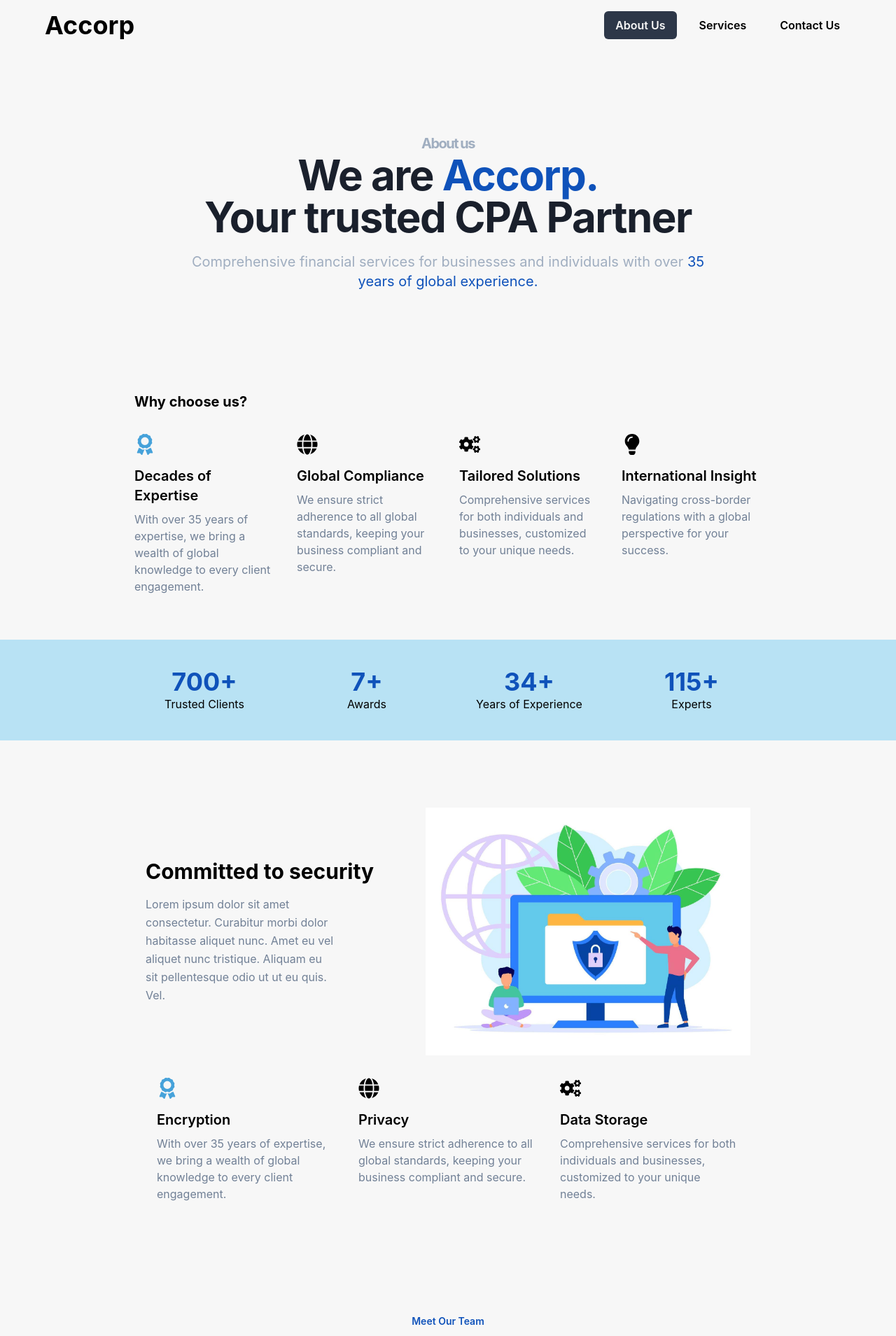
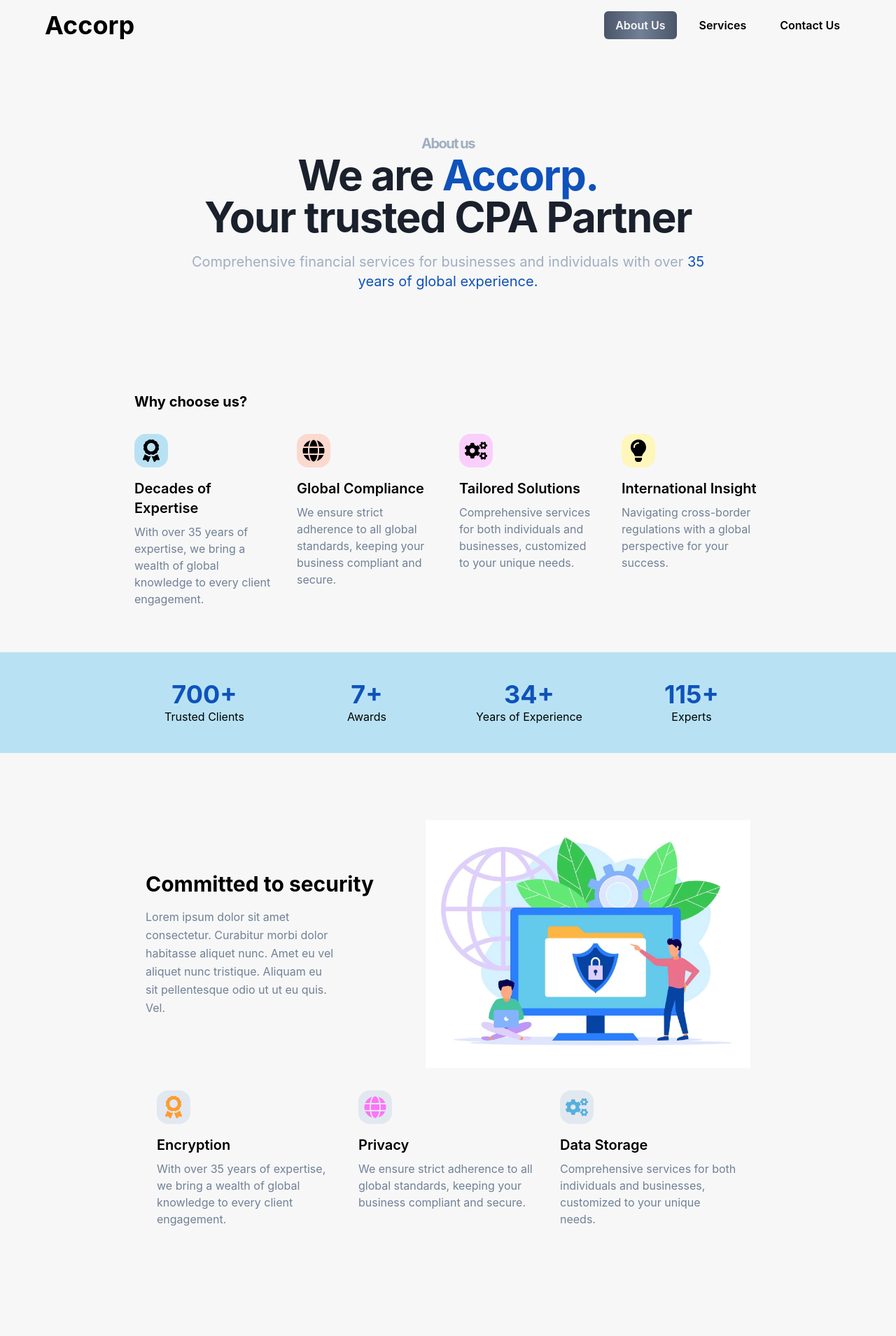
Before and after one commit to Harshitarnav/accord, a React (Create React App) app: page /aboutus in a window 1280 px wide. Shown: the top 1909 px of the page at 70% size. Built offline with nearby package versions, Linux system fonts and the light colour scheme.

Commit message:
Accorp frontend done

```diff
--- a/src/ScreenComponents/SecuritySection.js
+++ b/src/ScreenComponents/SecuritySection.js
@@ -6,17 +6,17 @@ import security from '../assets/HomePage/Security.png';
 function SecuritySection() {
     const options = [
         {
-            icon: <FaAward className="text-blue-500 text-3xl" />,
+            icon: <FaAward className="text-[#fc9d32] bg-gray-300 p-2 rounded-2xl text-5xl" />,
             title: "Encryption",
             description: "With over 35 years of expertise, we bring a wealth of global knowledge to every client engagement."
         },
         {
-            icon: <FaGlobe className="text-red-500 text-3xl" />,
+            icon: <FaGlobe className="text-[#ff73f9] bg-gray-300 p-2 rounded-2xl text-5xl" />,
             title: "Privacy",
             description: "We ensure strict adherence to all global standards, keeping your business compliant and secure."
         },
         {
-            icon: <FaCogs className="text-purple-500 text-3xl" />,
+            icon: <FaCogs className="text-blue-400 bg-gray-300 p-2 rounded-2xl text-5xl" />,
             title: "Data Storage",
             description: "Comprehensive services for both individuals and businesses, customized to your unique needs."
         }
--- a/src/ScreenComponents/WhyChooseUs.js
+++ b/src/ScreenComponents/WhyChooseUs.js
@@ -4,22 +4,22 @@ import { FaAward, FaGlobe, FaCogs, FaLightbulb } from 'react-icons/fa'; // Assum
 const WhyChooseUs = () => {
     const options = [
         {
-            icon: <FaAward className="text-blue-500 text-3xl" />,
+            icon: <FaAward className="text-black bg-blue-100 p-2 rounded-2xl text-5xl" />,
             title: "Decades of Expertise",
             description: "With over 35 years of expertise, we bring a wealth of global knowledge to every client engagement."
         },
         {
-            icon: <FaGlobe className="text-red-500 text-3xl" />,
+            icon: <FaGlobe className="text-black bg-[#fcd9cf] p-2 rounded-2xl text-5xl" />,
             title: "Global Compliance",
             description: "We ensure strict adherence to all global standards, keeping your business compliant and secure."
         },
         {
-            icon: <FaCogs className="text-purple-500 text-3xl" />,
+            icon: <FaCogs className="text-black bg-[#facffc] p-2 rounded-2xl text-5xl" />,
             title: "Tailored Solutions",
             description: "Comprehensive services for both individuals and businesses, customized to your unique needs."
         },
         {
-            icon: <FaLightbulb className="text-yellow-500 text-3xl" />,
+            icon: <FaLightbulb className="text-black bg-[#fef6ba] #f8bcfc p-2 rounded-2xl text-5xl" />,
             title: "International Insight",
             description: "Navigating cross-border regulations with a global perspective for your success."
         }
--- a/src/components/BottomBar.js
+++ b/src/components/BottomBar.js
@@ -30,7 +30,6 @@ const pagelinks = [
 ];
 
 function BottomBar() {
-    const logo = require('../assets/images/TrainRex.png');
 
     return (
         <footer className="bg-white">
--- a/src/components/NavBar.js
+++ b/src/components/NavBar.js
@@ -1,8 +1,9 @@
-import React, { useState } from "react";
+import React, { useState, useEffect } from "react";
 import { useLocation } from "react-router-dom";
 
 function NavBar({ textColor, bordercColor, bgColor }) {
     const [menuOpen, setMenuOpen] = useState(false);
+    const [hasShadow, setHasShadow] = useState(false);
     const location = useLocation();
 
     const toggleMenu = () => {
@@ -15,8 +16,28 @@ function NavBar({ textColor, bordercColor, bgColor }) {
 
     const menuItems = ['About Us', 'Services', 'Contact Us'];
 
+    useEffect(() => {
+        const handleScroll = () => {
+            if (window.scrollY > 0) {
+                setHasShadow(true);
+            } else {
+                setHasShadow(false);
+            }
+        };
+
+        window.addEventListener("scroll", handleScroll);
+
+        return () => {
+            window.removeEventListener("scroll", handleScroll);
+        };
+    }, []);
+
     return (
-        <header className={`fixed top-0 left-0 w-full z-50 ${bgColor} ${textColor} ${bordercColor}`}>
+        <header
+            className={`fixed top-0 left-0 w-full z-50 ${bgColor} ${textColor} ${bordercColor} ${
+                hasShadow ? 'shadow-lg' : ''
+            } transition-shadow duration-300 ease-in-out`}
+        >
             {/* Top bar containing logo and menu items */}
             <div className="container mx-auto px-4 lg:px-16 py-4 flex flex-row justify-between items-center">
                 {/* Logo Section */}
@@ -35,7 +56,9 @@ function NavBar({ textColor, bordercColor, bgColor }) {
                                 <li key={index}>
                                     <a href={path}
                                        className={`block py-2 px-4 rounded-md text-black font-semibold transition ${
-                                           isActive ? 'bg-gray-800 text-white' : 'hover:text-white hover:bg-gray-800'
+                                           isActive
+                                               ? 'bg-gradient-to-r from-gray-700 via-gray-600 to-gray-700 text-white'
+                                               : 'hover:bg-gradient-to-r hover:from-gray-700 hover:via-gray-600 hover:to-gray-700 hover:text-white'
                                        }`}>
                                         {item}
                                     </a>
@@ -61,7 +84,8 @@ function NavBar({ textColor, bordercColor, bgColor }) {
 
             {/* Sidebar Menu for mobile screens */}
             <nav
-                className={`lg:hidden fixed top-0 left-0 bg-gray-800 w-64 h-full overflow-y-auto z-50 ${menuOpen ? 'translate-x-0' : '-translate-x-full'} transition-transform duration-300 ease-in-out`}>
+                className={`lg:hidden fixed top-0 left-0 bg-gray-800 w-64 h-full overflow-y-auto z-50 ${menuOpen ? 'translate-x-0' : '-translate-x-full'} transition-transform duration-300 ease-in-out`}
+            >
                 {/* Close Button */}
                 <div className="flex justify-end p-4">
                     <button onClick={toggleMenu} className="text-white focus:outline-none">
@@ -91,7 +115,9 @@ function NavBar({ textColor, bordercColor, bgColor }) {
                             <li key={index}>
                                 <a onClick={closeMenu} href={path}
                                    className={`block py-2 px-4 text-white text-center transition ${
-                                       isActive ? 'bg-gray-700' : 'hover:bg-gray-700'
+                                       isActive
+                                           ? 'bg-gradient-to-r from-gray-700 via-gray-600 to-gray-700 text-white'
+                                           : 'hover:bg-gradient-to-r hover:from-gray-700 hover:via-gray-600 hover:to-gray-700 hover:text-white'
                                    }`}>
                                     {item}
                                 </a>
```
Also changed, not shown: src/assets/images/TrainRex.png (deleted).
